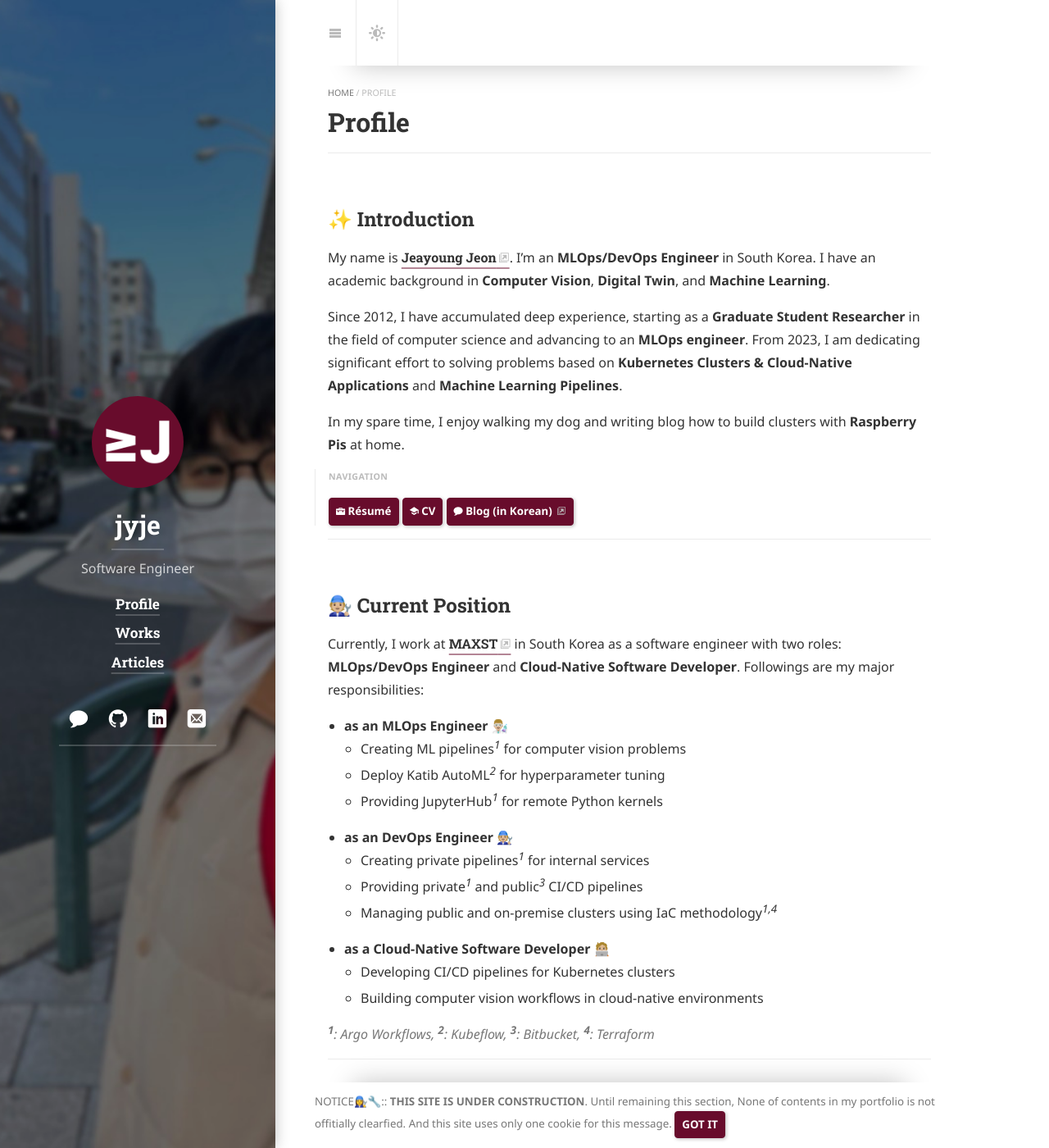
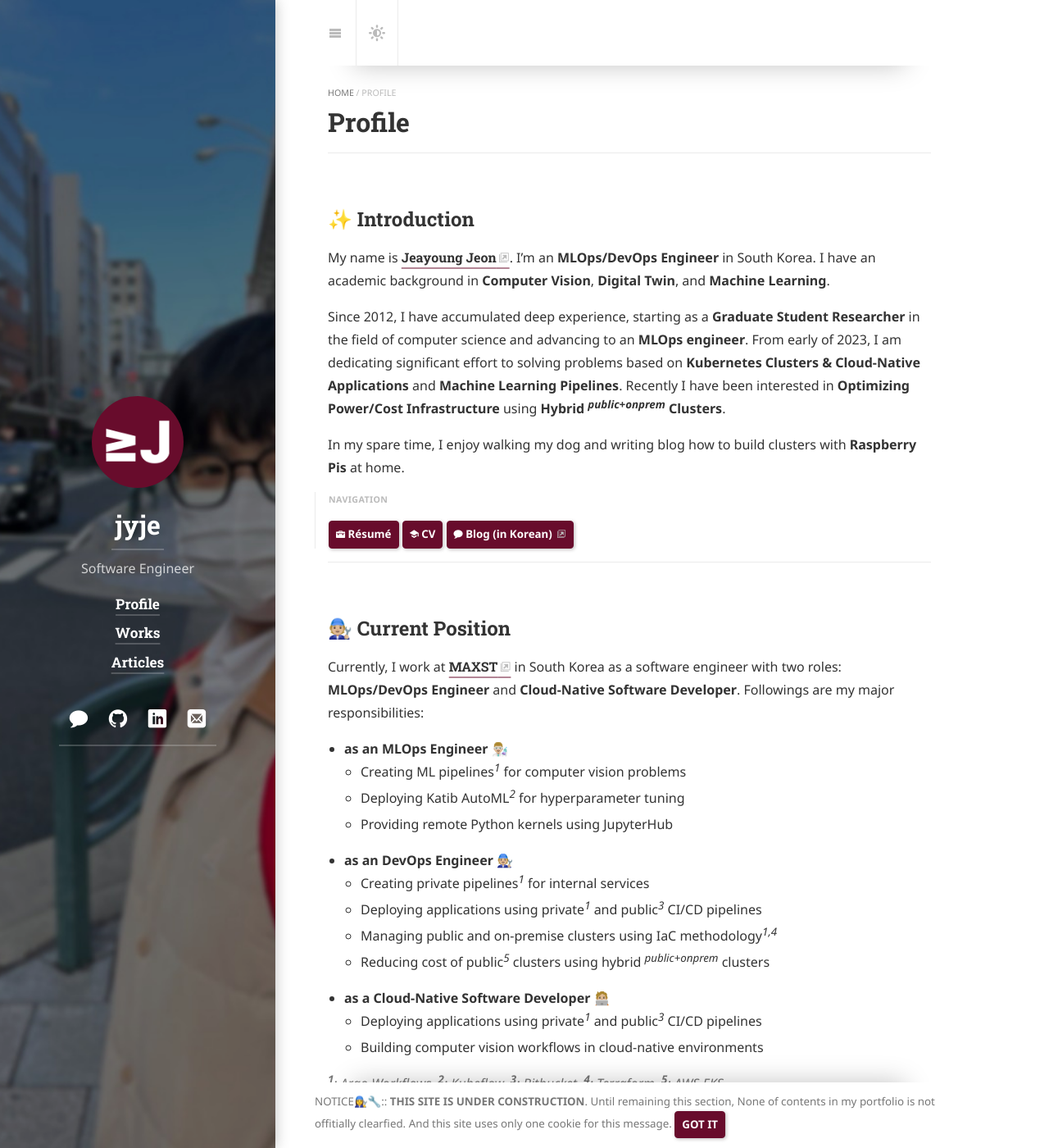
Before and after one commit to jyje/portfolio, a Jekyll site: the page built from profile/index.md, in a window 1280 px wide and 1400 px high. Shown: the whole window at 82% size. Built offline with Jekyll 4.4.1, drawn with Linux system fonts in a browser that asks for light colours; cached includes are drawn as plain includes; nearby versions of some CDN libraries; some web fonts are replaced; library files that are not in the unit come from our copies.

Commit message:
🔧 profile: update contents and add emph class

```diff
--- a/_data/social.yml
+++ b/_data/social.yml
@@ -20,8 +20,8 @@
   name: Google Drive
   icon: icon-google-drive
 googlescholar:
-  name: GoogleScholar
-  icon: icon-googlescholar
+  name: Google Scholar
+  icon: icon-scholar
   prepend: 'https://scholar.google.com/citations?user='
 facebook:
   name: Facebook
--- /dev/null
+++ b/_sass/pro/bootstrap-mod/_emph.scss
@@ -0,0 +1,146 @@
+// stylelint-disable selector-no-qualifying-type
+
+//
+// Base styles
+//
+
+.emph {
+  display: inline-block;
+  font-weight: $btn-font-weight;
+  text-align: center;
+  white-space: nowrap;
+  vertical-align: middle;
+  user-select: none;
+  border: $btn-border-width solid transparent;
+  @include button-size($btn-padding-y, $btn-padding-x, $font-size-base, $btn-line-height, $btn-border-radius);
+  @include transition($btn-transition);
+
+  // Share hover and focus styles
+  @include hover-focus {
+    text-decoration: none;
+  }
+
+  &:focus,
+  &.focus {
+    outline: 0;
+    box-shadow: $btn-focus-box-shadow;
+  }
+
+  // Disabled comes first so active can properly restyle
+  &.disabled,
+  &:disabled {
+    opacity: $btn-disabled-opacity;
+    @include box-shadow(none);
+  }
+
+  // Opinionated: add "hand" cursor to non-disabled .btn elements
+  // &:not(:disabled):not(.disabled) {
+  //   cursor: pointer;
+  // }
+
+  &:not(:disabled):not(.disabled):active,
+  &:not(:disabled):not(.disabled).active {
+    background-image: none;
+    @include box-shadow($btn-active-box-shadow);
+
+    &:focus {
+      @include box-shadow($btn-focus-box-shadow, $btn-active-box-shadow);
+    }
+  }
+}
+
+// Future-proof disabling of clicks on `<a>` elements
+// a.btn.disabled,
+// fieldset:disabled a.btn {
+//   pointer-events: none;
+// }
+
+
+//
+// Alternate buttons
+//
+
+@each $color, $value in $theme-colors {
+  .emph-#{$color} {
+    @include button-variant($value, $value);
+  }
+}
+
+// @each $color, $value in $theme-colors {
+//   .btn-outline-#{$color} {
+//     @include button-outline-variant($value);
+//   }
+// }
+
+
+//
+// Link buttons
+//
+
+// Make a button look and behave like a link
+.emph-link {
+  font-weight: $font-weight-normal;
+  color: $link-color;
+  background-color: transparent;
+
+  @include hover {
+    color: $link-hover-color;
+    text-decoration: $link-hover-decoration;
+    background-color: transparent;
+    border-color: transparent;
+  }
+
+  &:focus,
+  &.focus {
+    text-decoration: $link-hover-decoration;
+    border-color: transparent;
+    box-shadow: none;
+  }
+
+  &:disabled,
+  &.disabled {
+    color: $btn-link-disabled-color;
+  }
+
+  // No need for an active state here
+}
+
+
+//
+// Button Sizes
+//
+
+.emph-lg {
+  @include button-size($btn-padding-y-lg, $btn-padding-x-lg, $font-size-lg, $btn-line-height-lg, $btn-border-radius-lg);
+}
+
+.emph-sm {
+  @include button-size($btn-padding-y-sm, $btn-padding-x-sm, $font-size-sm, $btn-line-height-sm, $btn-border-radius-sm);
+}
+
+.emph-inline {
+  @include button-size($btn-padding-y-inline, $btn-padding-x-inline, $font-size-sm, $btn-line-height-inline, $btn-border-radius-sm);
+}
+
+//
+// Block button
+//
+
+.emph-block {
+  display: block;
+  width: 100%;
+
+  // Vertically space out multiple block buttons
+  + .btn-block {
+    margin-top: $btn-block-spacing-y;
+  }
+}
+
+// Specificity overrides
+input[type="submit"],
+input[type="reset"],
+input[type="button"] {
+  &.emph-block {
+    width: 100%;
+  }
+}
--- a/profile/index.md
+++ b/profile/index.md
@@ -11,7 +11,7 @@
 
 My name is [Jeayoung Jeon]{:.heading.flip-title}. I'm an **MLOps/DevOps Engineer** in South Korea. I have an academic background in **Computer Vision**, **Digital Twin**, and **Machine Learning**.
 
-Since 2012, I have accumulated deep experience, starting as a **Graduate Student Researcher** in the field of computer science and advancing to an **MLOps engineer**. From 2023, I am dedicating significant effort to solving problems based on **Kubernetes Clusters & Cloud-Native Applications** and **Machine Learning Pipelines**.
+Since 2012, I have accumulated deep experience, starting as a **Graduate Student Researcher** in the field of computer science and advancing to an **MLOps engineer**. From early of 2023, I am dedicating significant effort to solving problems based on **Kubernetes Clusters & Cloud-Native Applications** and **Machine Learning Pipelines**. Recently I have been interested in **Optimizing Power/Cost Infrastructure** using **Hybrid <sup>*public+onprem*</sup> Clusters**.
 
 In my spare time, I enjoy walking my dog and writing blog how to build clusters with **Raspberry Pis** at home.
 
@@ -40,20 +40,25 @@
 <!-- Itemized list of responsibilities -->
 - **as an MLOps Engineer 👨🏼‍🔬**
     - Creating ML pipelines<sup>*1*</sup> for computer vision problems
-    - Deploy Katib AutoML<sup>*2*</sup> for hyperparameter tuning
-    - Providing JupyterHub<sup>*1*</sup> for remote Python kernels
+    - Deploying Katib AutoML<sup>*2*</sup> for hyperparameter tuning
+    - Providing remote Python kernels using JupyterHub
 
 - **as an DevOps Engineer 🧑🏼‍🔧**
     - Creating private pipelines<sup>*1*</sup> for internal services
-    - Providing private<sup>*1*</sup> and public<sup>*3*</sup> CI/CD pipelines
+    - Deploying applications using private<sup>*1*</sup> and public<sup>*3*</sup> CI/CD pipelines
     - Managing public and on-premise clusters using IaC methodology<sup>*1,4*</sup>
+    - Reducing cost of public<sup>*5*</sup> clusters using hybrid <sup>*public+onprem*</sup> clusters
 
 - **as a Cloud-Native Software Developer 🧑🏼‍💻**
-    - Developing CI/CD pipelines for Kubernetes clusters
+    - Deploying applications using private<sup>*1*</sup> and public<sup>*3*</sup> CI/CD pipelines
     - Building computer vision workflows in cloud-native environments
 
 <i>
-  <sup>**1**</sup>: Argo Workflows, <sup>**2**</sup>: Kubeflow, <sup>**3**</sup>: Bitbucket, <sup>**4**</sup>: Terraform
+  <sup>**1**</sup>: Argo Workflows,
+  <sup>**2**</sup>: Kubeflow,
+  <sup>**3**</sup>: Bitbucket,
+  <sup>**4**</sup>: Terraform,
+  <sup>**5**</sup>: AWS EKS
 </i>
 {:.faded}
 
@@ -65,13 +70,13 @@
 
 Following is a brief summary of my career in time order:
 
-- <a class="btn btn-inline btn-primary">**2024 - Present**</a> - **Cloud-Native Software Development (FE, BE, DB)**
-- <a class="btn btn-inline btn-primary">**2023 - Present**</a> - **MLOps**, **DevOps** using **Kubernetes Clusters**
-- <a class="btn btn-inline btn-primary">**2018 - 2023**</a> - Research of **Visual-SLAM and Digital Twin**
-- <a class="btn btn-inline btn-primary">**2012 - 2020**</a> - Research of **Automotive Computer Vision**
-- <a class="btn btn-inline btn-primary">**2012 - 2018**</a> - Research of **FPGA for Advanced Driver's Assistant Systems**
-- <a class="btn btn-inline btn-primary">**2008 - 2018**</a> - Research of **Digital Signal Processing** and **Machine Learning**
-- <a class="btn btn-inline btn-primary">**2008 - 2012**</a> - Study for **Analog and Digital Communications**
+- <span class="emph btn-inline btn-primary">**2024 - Present**</span> - **Cloud-Native Software Development (FE, BE, DB)**
+- <span class="emph btn-inline btn-primary">**2023 - Present**</span> - **MLOps**, **DevOps** using **Kubernetes Clusters**
+- <span class="emph btn-inline btn-primary">**2018 - 2023**</span> - Research of **Visual-SLAM and Digital Twin**
+- <span class="emph btn-inline btn-primary">**2012 - 2020**</span> - Research of **Automotive Computer Vision**
+- <span class="emph btn-inline btn-primary">**2012 - 2018**</span> - Research of **FPGA for Advanced Driver's Assistant Systems**
+- <span class="emph btn-inline btn-primary">**2008 - 2018**</span> - Research of **Digital Signal Processing** and **Machine Learning**
+- <span class="emph btn-inline btn-primary">**2008 - 2012**</span> - Study for **Analog and Digital Communications**
 
 **The annual interval stands for the focused duration of my full efforts*
 {:.faded}
```
Also changed, not shown: _data/resume.yml (+8 -4 lines).
